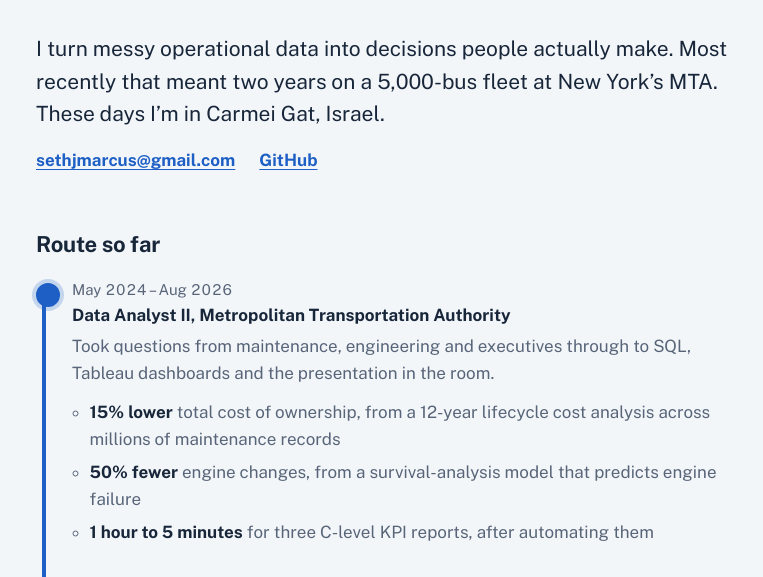
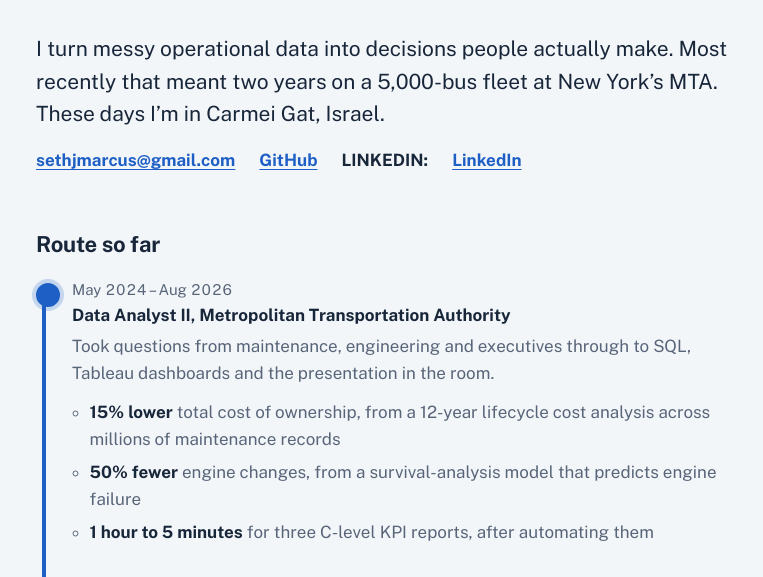
Before and after one commit to sethjmarcus/sethjmarcus.us, a plain HTML site: page site/index.html in a window 1280 px wide. Shown: the part 187-764 px from the top of the page, without its empty margins (256-1019 px from the left). Drawn offline with Linux system fonts and the light colour scheme.

Commit message:
added linkedin URL

```diff
--- a/site/index.html
+++ b/site/index.html
@@ -26,7 +26,7 @@
         <nav class="links" aria-label="Contact">
           <a href="mailto:sethjmarcus@gmail.com">sethjmarcus@gmail.com</a>
           <a href="https://github.com/sethjmarcus">GitHub</a>
-          <!-- LINKEDIN: <a href="https://www.linkedin.com/in/YOUR-HANDLE/">LinkedIn</a> -->
+          LINKEDIN: <a href="https://www.linkedin.com/in/sethjmarcus/">LinkedIn</a>
         </nav>
       </div>
     </div>
```
